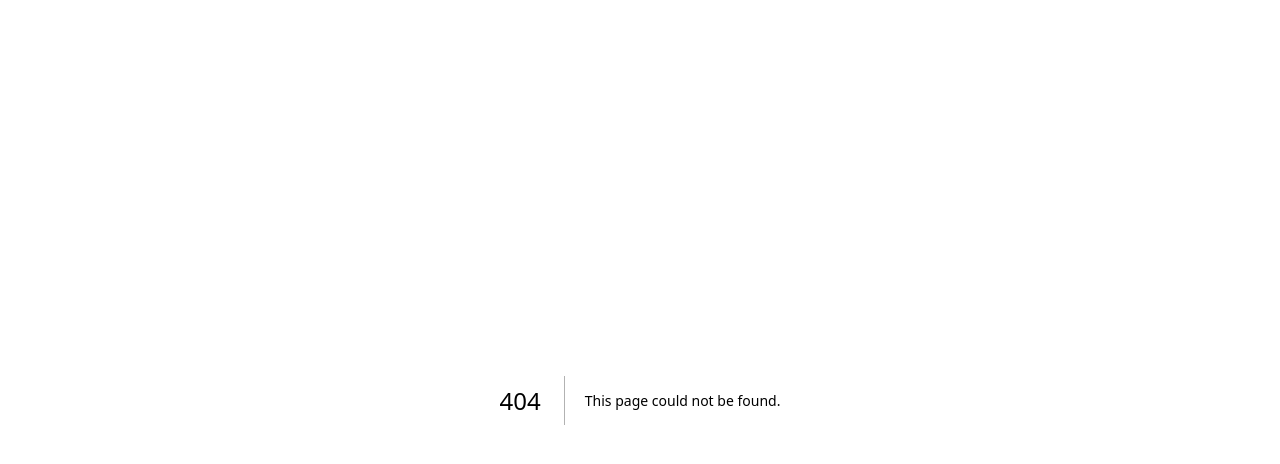
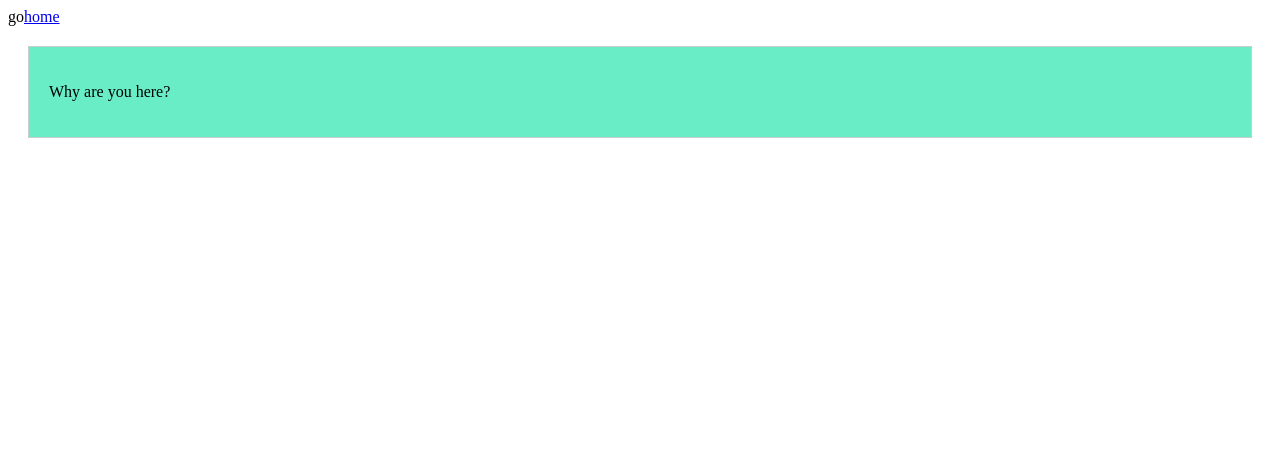
Before and after one commit to JohannesMerwe/flashcard-app, a Next.js app: page /flashcards in a window 1280 px wide. Before the commit this address had no page. Shown: the top 464 px of the page. Built offline with nearby package versions, Linux system fonts and the light colour scheme.

Commit message:
Add flashcard subtree nodes

```diff
--- /dev/null
+++ b/src/app/flashcards/layout.tsx
@@ -0,0 +1,12 @@
+export const metadata = {
+    title: "Flascards",
+    description: "Test your knowledge",
+};
+
+export default function FlashCardPageLayout({
+    children,
+}: {
+    children: React.ReactNode;
+}) {
+    return <section>{children}</section>;
+}
--- /dev/null
+++ b/src/app/flashcards/page.tsx
@@ -0,0 +1,12 @@
+import Flashcard from "@/components/Flashcard";
+import Link from "next/link";
+
+export default function Flashcards() {
+    return (
+        <main>
+            go
+            <Link href="/">home</Link>
+            <Flashcard question="Why are you here?" answer="to learn" />
+        </main>
+    );
+}
```
